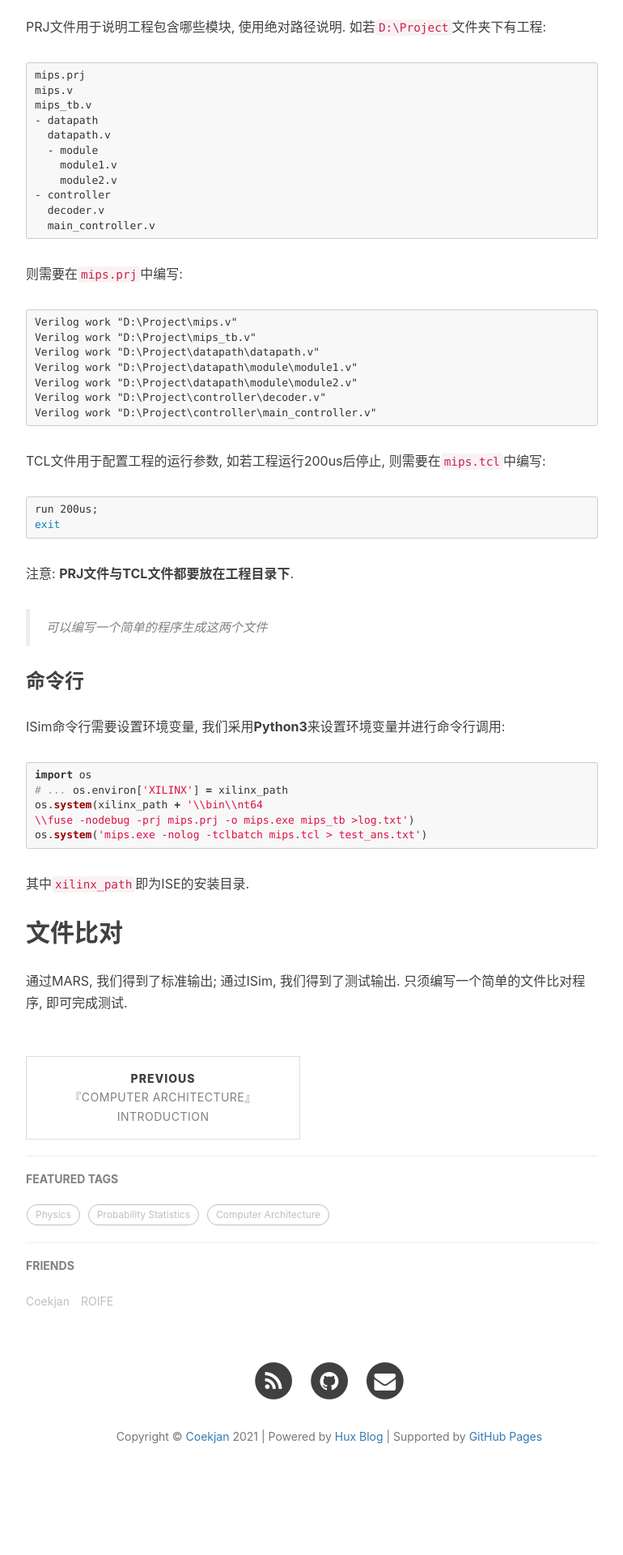
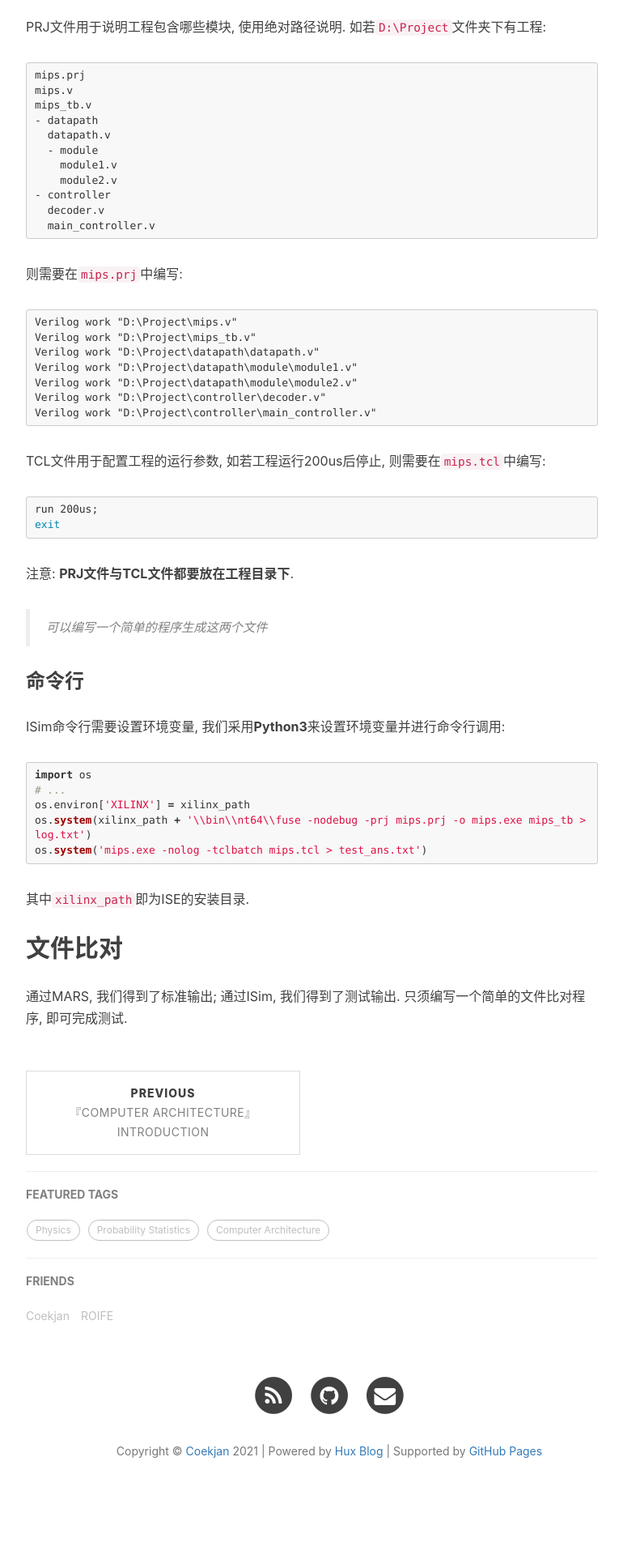
Before and after one commit to Coekjan/coekjan.github.io, a Jekyll site: the page built from _posts/Computer-Architecture/2021-01-15-Automatic-Testing.md, in a window 1280 px wide. Shown: the part 2924-4844 px from the top of the page at 81% size, without its empty margins (233-1003 px from the left). Built offline with Jekyll 4.4.1, drawn with Linux system fonts in a browser that asks for light colours; nearby versions of some CDN libraries; comment, search, counter and statistics services are not loaded; grey boxes are pictures that could not be loaded.

Commit message:
Update syntax.css

```diff
--- a/css/syntax.css
+++ b/css/syntax.css
@@ -2,16 +2,16 @@
 /* from http://stackoverflow.com/a/23393920 */
 
 .highlight pre code * {
-  white-space: nowrap;    // this sets all children inside to nowrap
+  white-space: pre-wrap;
 }
 
 .highlight pre {
-  overflow-x: auto;       // this sets the scrolling in x
+  overflow-x: auto;
 }
 
-.highlight pre code {
-  white-space: pre-line;       // forces <code> to respect <pre> formatting
-}
+/* .highlight pre code {
+  white-space: pre-line;
+} */
 
 
 /*
```
